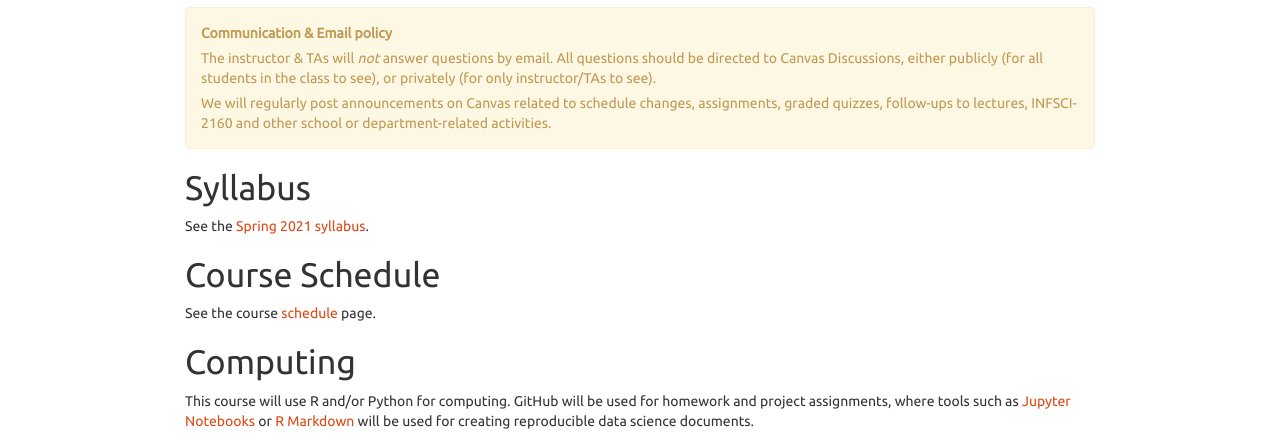
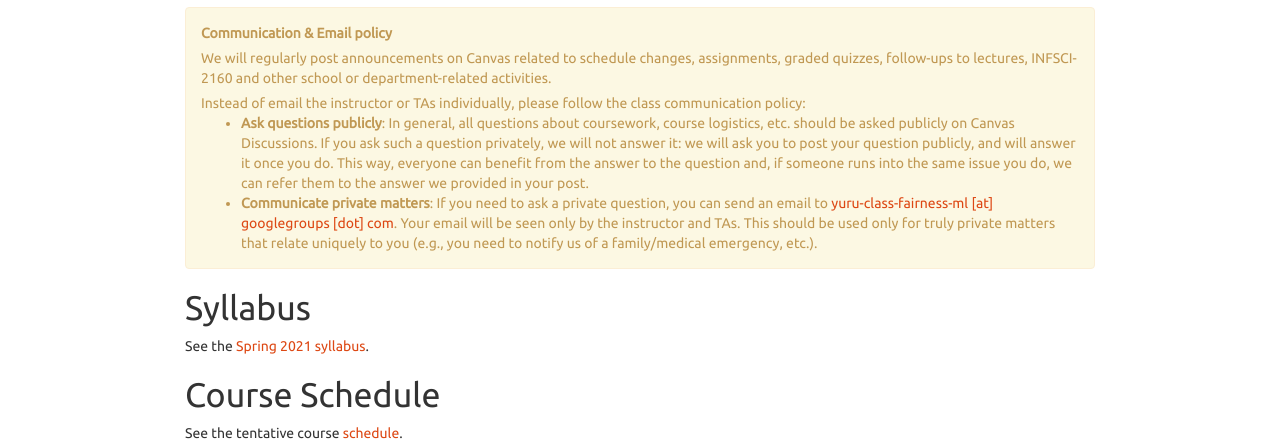
Before and after one commit to yurulin/class-fairness-ml, a plain HTML site: page index.html in a window 1280 px wide. Shown: the part 399-847 px from the top of the page. Drawn offline with nearby package versions, Linux system fonts and the light colour scheme; some packages are replaced by stand-ins of ours.

Commit message:
update comm policy

```diff
--- a/index.html
+++ b/index.html
@@ -239,7 +239,7 @@ color: #d14;
       </a>
     </li>
     <li>
-      <a href="https://docs.google.com/spreadsheets/d/1pFpyi53KteY0bDjW38G22nb1MEtIeFdOjjeXBPU-qnU/edit?usp=sharing">
+      <a href="https://docs.google.com/spreadsheets/d/1i-Ig62FdhulWzCJ-jgIRP0tkeeHE43dwnlKkMM5mk8Y/edit?usp=sharing">
         <span class="far fa far fa-calendar-alt"></span>
         Course Calendar
       </a>
@@ -462,8 +462,12 @@ summary {
 </ul>
 <div class="alert alert-warning" role="alert">
 <p><strong>Communication &amp; Email policy</strong></p>
-<p>The instructor &amp; TAs will <em>not</em> answer questions by email. All questions should be directed to Canvas Discussions, either publicly (for all students in the class to see), or privately (for only instructor/TAs to see).</p>
 <p>We will regularly post announcements on Canvas related to schedule changes, assignments, graded quizzes, follow-ups to lectures, INFSCI-2160 and other school or department-related activities.</p>
+<p>Instead of email the instructor or TAs individually, please follow the class communication policy:</p>
+<ul>
+<li><strong>Ask questions publicly</strong>: In general, all questions about coursework, course logistics, etc. should be asked publicly on Canvas Discussions. If you ask such a question privately, we will not answer it: we will ask you to post your question publicly, and will answer it once you do. This way, everyone can benefit from the answer to the question and, if someone runs into the same issue you do, we can refer them to the answer we provided in your post.</li>
+<li><strong>Communicate private matters</strong>: If you need to ask a private question, you can send an email to <a href="yuru-class-fairness-ml%20%5Bat%5D%20googlegroups%20%5Bdot%5D%20com">yuru-class-fairness-ml [at] googlegroups [dot] com</a>. Your email will be seen only by the instructor and TAs. This should be used only for truly private matters that relate uniquely to you (e.g., you need to notify us of a family/medical emergency, etc.).</li>
+</ul>
 </div>
 </div>
 <div id="syllabus" class="section level1">
@@ -472,7 +476,7 @@ summary {
 </div>
 <div id="course-schedule" class="section level1">
 <h1>Course Schedule</h1>
-<p>See the course <a href="https://docs.google.com/spreadsheets/d/1pFpyi53KteY0bDjW38G22nb1MEtIeFdOjjeXBPU-qnU/edit?usp=sharing">schedule</a> page.</p>
+<p>See the tentative course <a href="https://docs.google.com/spreadsheets/d/1i-Ig62FdhulWzCJ-jgIRP0tkeeHE43dwnlKkMM5mk8Y/edit?usp=sharing">schedule</a>.</p>
 </div>
 <div id="computing" class="section level1">
 <h1>Computing</h1>
```
